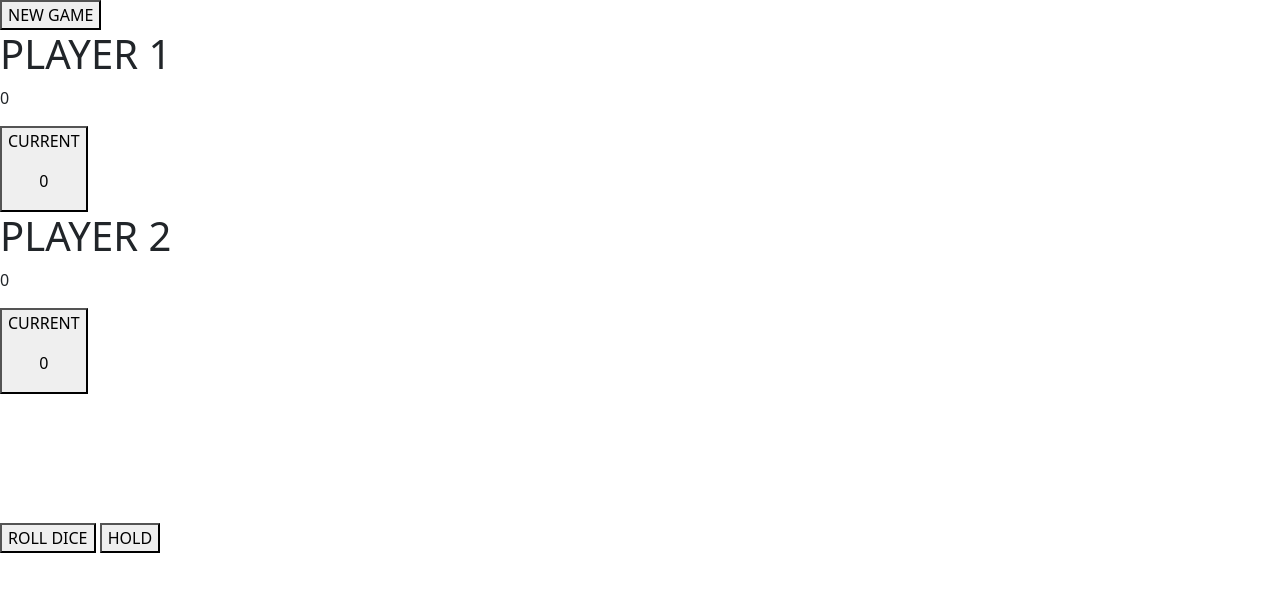
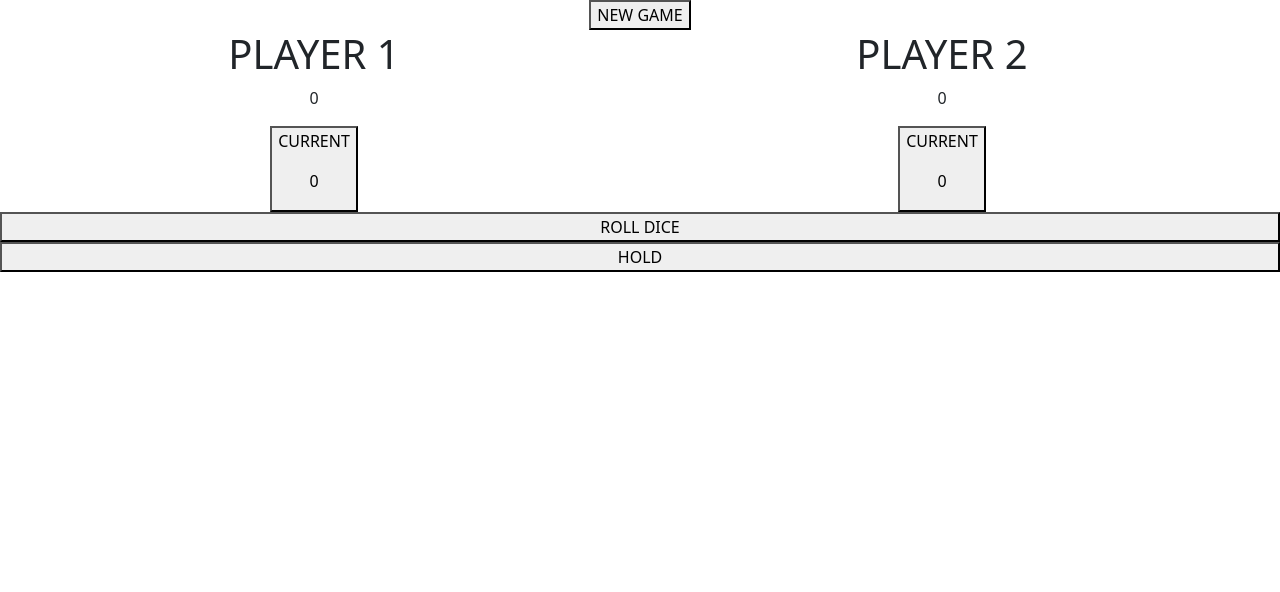
Before and after one commit to AxelTei/Jeux-de-des-Javascript, a website: page index.html in a window 1280 px wide. Drawn offline with nearby package versions, Linux system fonts and the light colour scheme.

Commit message:
use first boostrap class on html elements with grid position

```diff
--- a/index.html
+++ b/index.html
@@ -9,10 +9,13 @@
     <link href="node_modules\bootstrap\dist\css\bootstrap.min.css" rel="stylesheet"/>
 </head>
 <body>
-    <div>
-        <div>
-            <button>NEW GAME</button>
-            <div>
+    <div class="container-fluid text-center">
+        <div class="row">
+            <div class="col">
+                <button>NEW GAME</button>
+            </div>
+        <div class="row">
+            <div class="col">
                 <h1>PLAYER 1</h1>
                 <p>0</p>
                 <button>
@@ -20,7 +23,7 @@
                     <p>0</p>
                 </button>
             </div>
-            <div>
+            <div class="col">
                 <h1>PLAYER 2</h1>
                 <p>0</p>
                 <button>
@@ -28,6 +31,7 @@
                     <p>0</p>
                 </button>
             </div>
+        </div>
             <button>ROLL DICE</button>
             <button>HOLD</button>
             <canvas></canvas>
```
